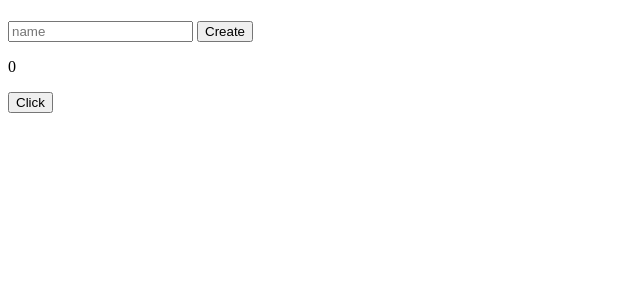
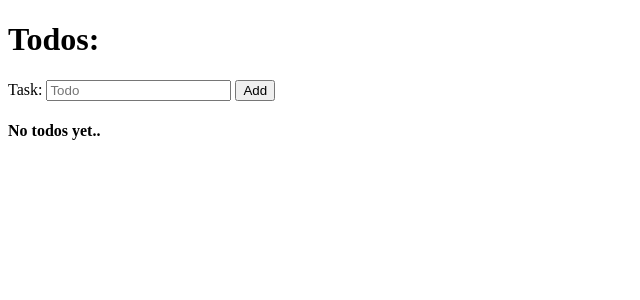
Before and after one commit to kevin-doolaeghe/svelte-demo, a SvelteKit app: page / in a window 1280 px wide. Shown: the top 300 px of the page, without its empty margins (0-640 px from the left). Built offline with nearby package versions, Linux system fonts and the light colour scheme.

Commit message:
Creating todo app using firebase: part 1 done

```diff
--- a/src/components/Card.svelte
+++ b/src/components/Card.svelte
@@ -1,7 +1,20 @@
 <script>
-    export let character;
+	export let todo;
+
+	const updateStatus = (e) => {
+		todo.isComplete = e.target.checked;
+	};
 </script>
 
-<card>
-    <h1>{character.name}</h1>
-</card>
+<li class:complete={todo.isComplete}>
+	<div>
+		<input type="checkbox" checked={todo.isComplete} on:change={updateStatus} />
+		<h4>{todo.task}</h4>
+	</div>
+</li>
+
+<style>
+	.complete {
+		text-decoration: line-through;
+	}
+</style>
--- a/src/components/Counter.svelte
+++ /dev/null
@@ -1,7 +0,0 @@
-<script>
-    let count = 0;
-    let incCnt = () => count++;
-</script>
-
-<p>{count}</p>
-<button on:click={incCnt}>Click</button>
--- a/src/components/Form.svelte
+++ b/src/components/Form.svelte
@@ -1,14 +1,21 @@
 <script>
-	import { createEventDispatcher } from "svelte";
-    const dispatch = createEventDispatcher();
+	import { createEventDispatcher } from 'svelte';
+	const dispatch = createEventDispatcher();
 
-    export let name = '';
+	export let todo = '';
 
-    let create = () => dispatch('create', {name});
+	const create = () => {
+		dispatch('create', {
+			task: todo,
+			isComplete: false,
+			createdAt: new Date()
+		});
+		todo = '';
+	};
 </script>
 
 <div>
-    <h1>{name}</h1>
-    <input bind:value={name} placeholder="name" />
-    <button on:click={create}>Create</button>
+	<label for="todo_input">Task:</label>
+	<input id="todo_input" bind:value={todo} placeholder="Todo" />
+	<button on:click={create}>Add</button>
 </div>
--- a/src/components/Panel.svelte
+++ b/src/components/Panel.svelte
@@ -1,19 +1,27 @@
 <script>
-	import Form from "./Form.svelte";
-	import Card from "./Card.svelte";
-	import Counter from "./Counter.svelte";
+	import Form from './Form.svelte';
+	import Card from './Card.svelte';
 
-    let characters = [];
-    let message = (e) => {
-        characters.push(e.detail);
-        characters = characters.splice(-9);
-    }
+	let todos = [];
+
+	const addTodo = (e) => {
+		// console.log(e.detail);
+		todos = [...todos, e.detail]; // todos.push(e.detail);
+	};
+
+	$: console.table(todos);
 </script>
 
-<Form on:create={message} />
+<h1>Todos:</h1>
 
-{#each characters as character}
-    <Card {character} />
-{/each}
+<Form on:create={addTodo} />
 
-<Counter />
+{#if todos.length === 0}
+	<h4>No todos yet..</h4>
+{:else}
+	<ul>
+		{#each todos as todo}
+			<Card {todo} />
+		{/each}
+	</ul>
+{/if}
```
